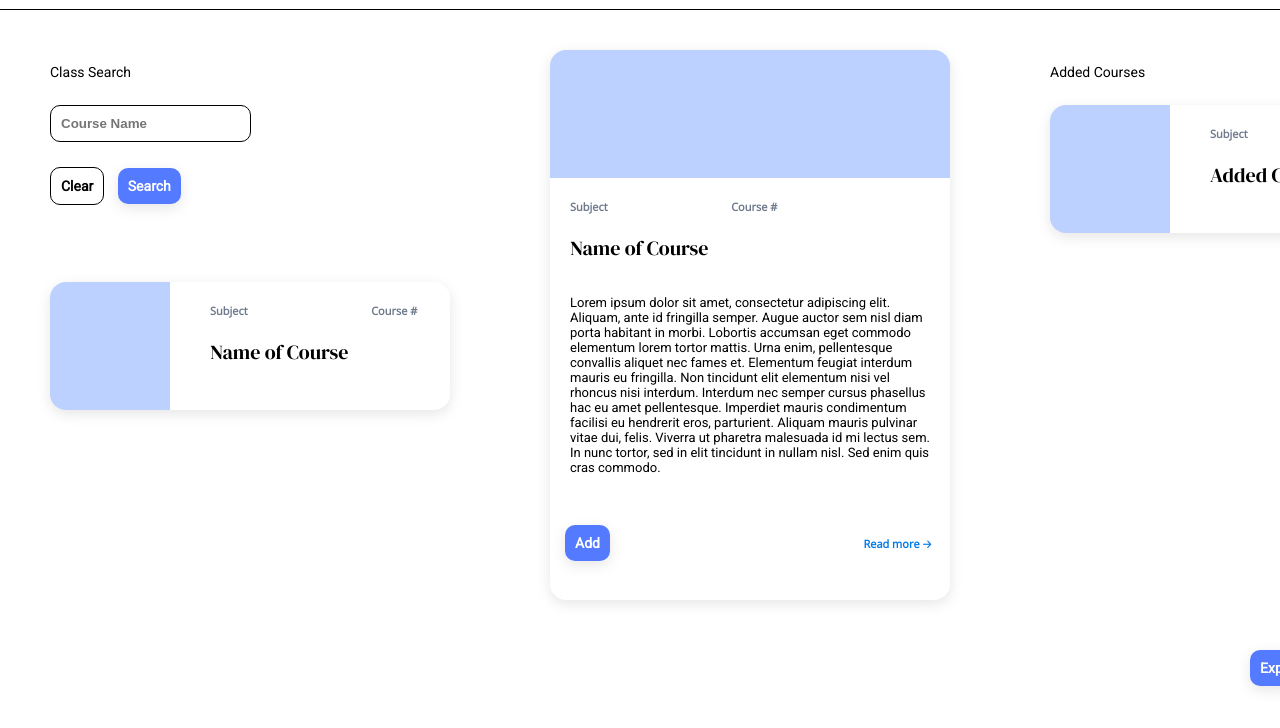
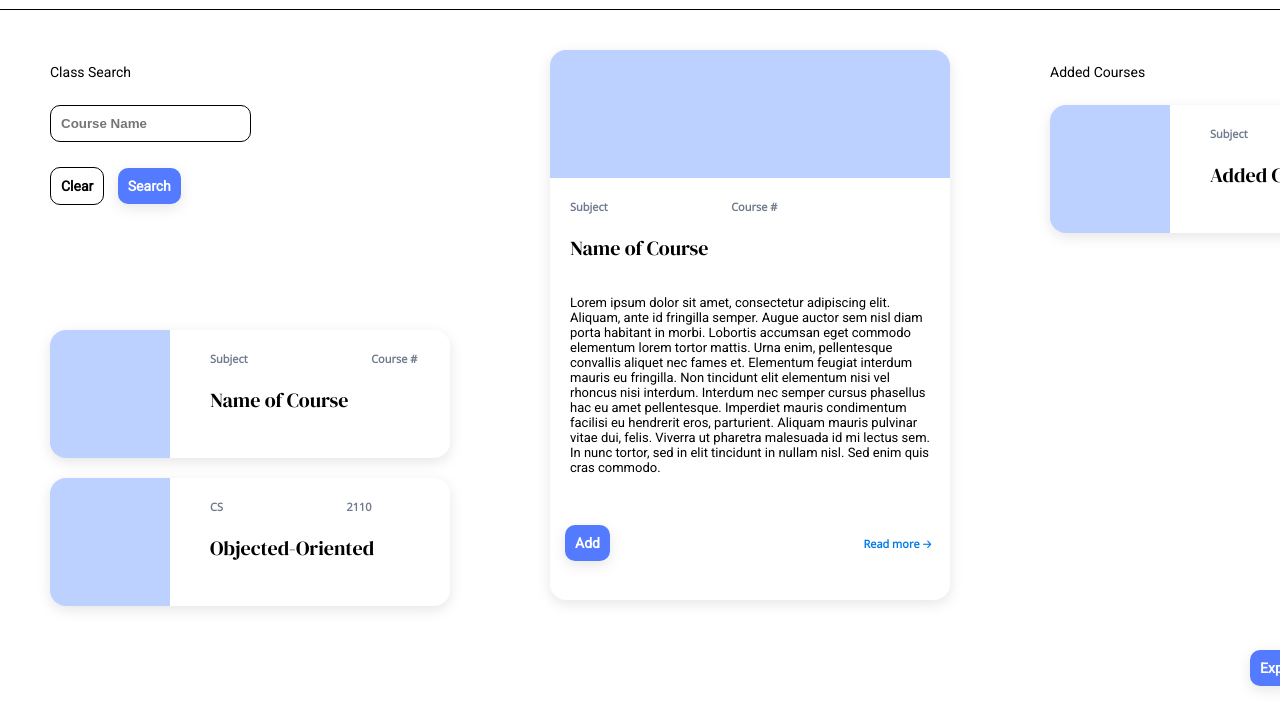
Before and after one commit to imbush/course2career, a website: page course.html in a window 1280 px wide. Shown: the part 70-798 px from the top of the page. Drawn offline with nearby package versions, Linux system fonts and the light colour scheme.

Commit message:
lil changes

```diff
--- a/client.js
+++ b/client.js
@@ -7,7 +7,7 @@ const getCourse = async () => {
 	const course = strUp.slice(0, numIdx)
 	const number = strUp.slice(numIdx)
 
-	const resp = await fetch(`http://course2careerapi.herokuapp.com/api/jobs/Ithaca/${course}/${number}`)
+	const resp = await fetch(`http://course2careerapi.herokuapp.com/api/courses/${course}/${number}`)
 	.then(resp => resp.json())
 	return resp
 }
@@ -15,7 +15,7 @@ const getCourse = async () => {
 document.onload = () => {
 	const searchButton = document.getElementById('searchButton')
 	searchButton.addEventListener('click', () => {
-		console.log('FOCK')
+		console.log('I AM WORKING!')
 		getCourse(searchFieldValue)
 	})
 }
--- a/course.html
+++ b/course.html
@@ -23,6 +23,7 @@
     <meta charset="UTF-8" />
     <meta http-equiv="X-UA-Compatible" content="IE=edge" />
     <meta name="viewport" content="width=device-width, initial-scale=1.0" />
+    <meta http-equiv="Content-Security-Policy" content="upgrade-insecure-requests">
     <title>Courses</title>
   </head>
   <body>
@@ -116,6 +117,6 @@
         </div>
     </div>
 
-    <script type="text/javascript" src="path/filename.js"></script>
+    <script type="text/javascript" src="domUpdates.js"></script>
   </body>
 </html>
--- /dev/null
+++ b/domUpdates.js
@@ -0,0 +1,27 @@
+const tag = document.createElement("div");
+
+let testName = "Objected-Oriented";
+let testSubject = "CS";
+let testNo = "2110";
+
+const createMiniCardTag = (courseName, subject, courseNo) =>  `<div class="course-result">
+                                                                <div class="micro-card-fill"></div>
+                                                                <div class="basic-info">
+                                                                    <div>
+                                                                        <span class="card-sub1">` + subject + `</span>
+                                                                        <span class="card-sub2">` + courseNo + `</span>
+                                                                    </div>
+                                                                    <div>
+                                                                        <p class="card-name">` + courseName + `</span>
+                                                                    </div>
+                                                                </div>
+                                                                </div>
+                                                                `
+
+
+tag.innerHTML = createMiniCardTag(testName, testSubject, testNo);
+
+const element = document.getElementById("course-results");
+element.appendChild(tag);
+
+console.log("Package delivered");
--- a/styles/styles.css
+++ b/styles/styles.css
@@ -140,6 +140,7 @@ a {
   border-radius: 16px;
   display: flex;
   flex-direction: row;
+  margin-bottom: 20px;
   /* border: 1px solid black; */
 }
 
@@ -242,7 +243,7 @@ a {
 .results {
   position: absolute;
   left: 50px;
-  bottom: 40vh;
+  top: 40vh;
 }
 
 .details {
```
Also changed, not shown: jobs.html (+0 -1 lines).
